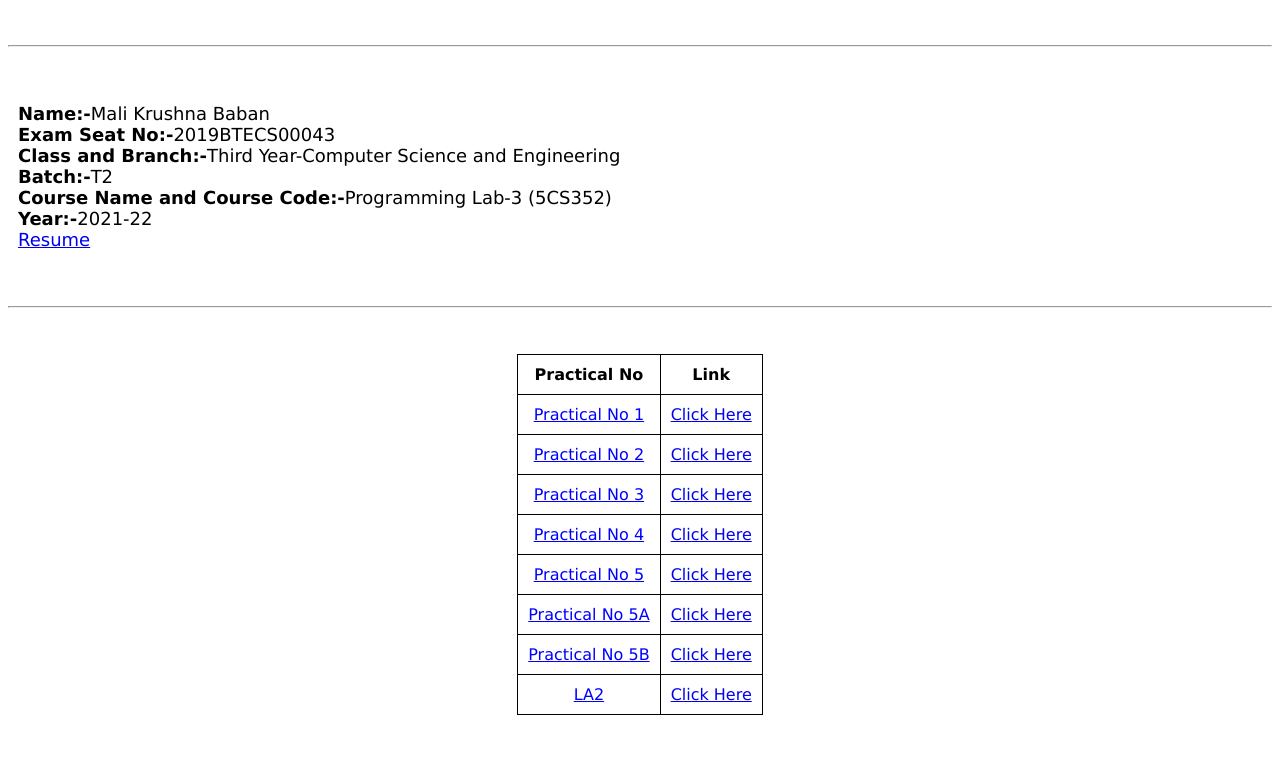
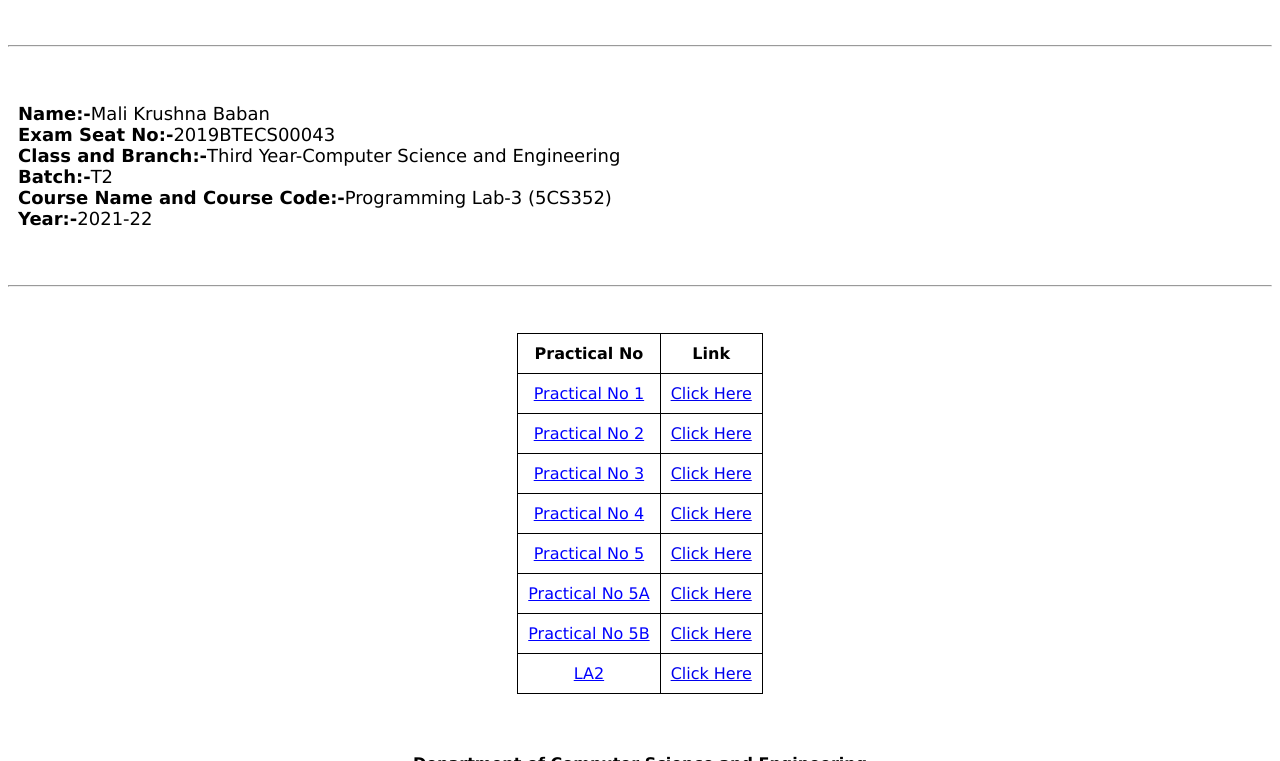
Before and after one commit to mkkrishna12/pl3-practicals, a plain HTML site: page index.html in a window 1280 px wide. Shown: the part 68-829 px from the top of the page. After the commit the page ends 808 px from the top, so only its background shows below. Drawn offline with Linux system fonts and the light colour scheme.

Commit message:
added script

```diff
--- a/index.html
+++ b/index.html
@@ -24,7 +24,6 @@
             <b>Batch:-</b>T2<br>
             <b>Course Name and Course Code:-</b>Programming Lab-3 (5CS352)<br>
             <b>Year:-</b>2021-22<br>
-            <a href="LA2/index.html" target="_blank">Resume</a>
         </div>
     <br>
     <br>
```
